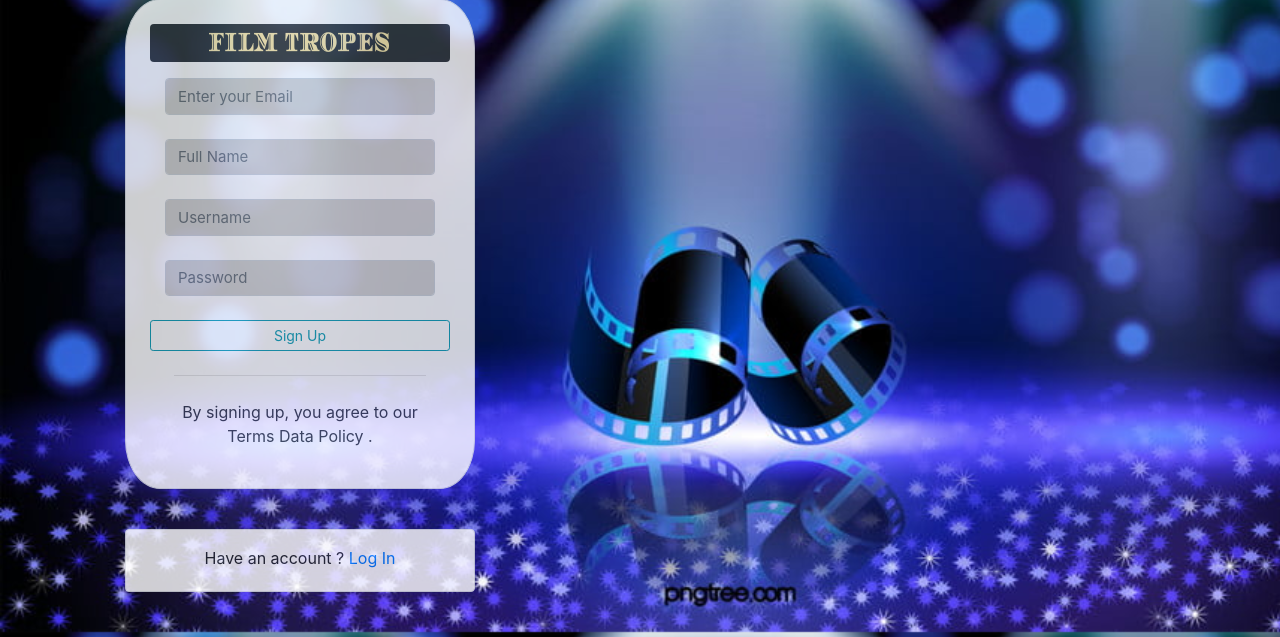
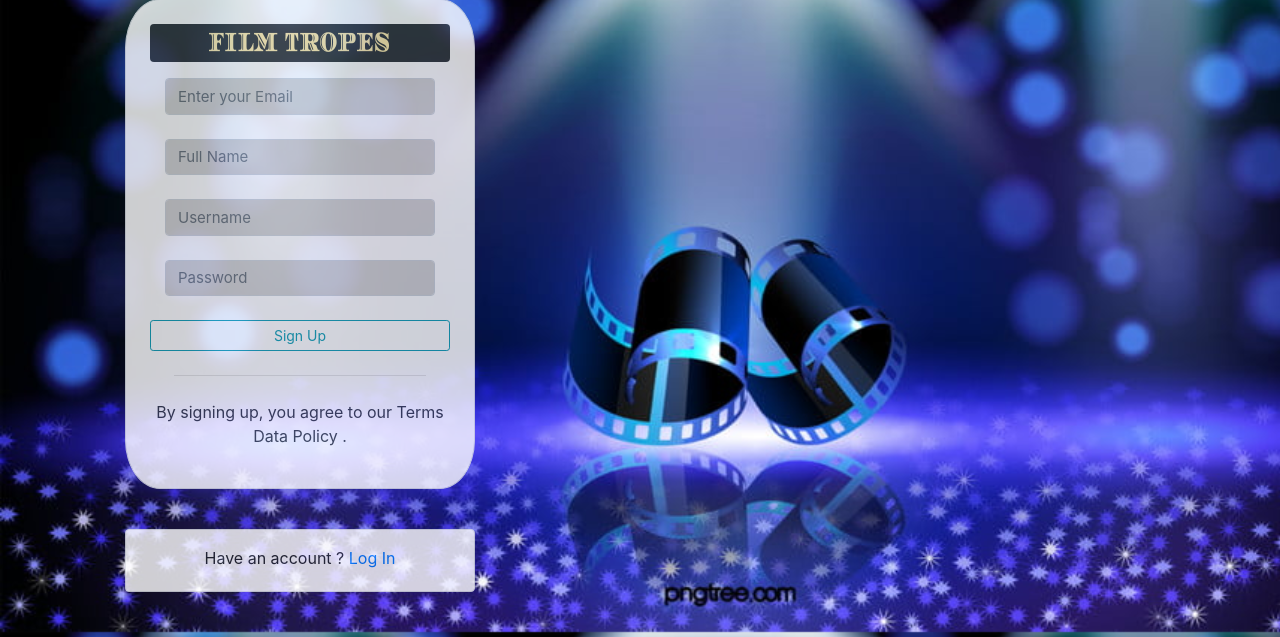
Before and after one commit to Mitesh2001/film_tropes, a PHP site: page /signup.php in a window 1280 px wide. Shown: the part 41-678 px from the top of the page. Run offline with PHP 8.4, Linux system fonts and the light colour scheme; some libraries are stand-ins or nearby versions.

Commit message:
remove col-12 from <p> tag

```diff
--- a/signup.php
+++ b/signup.php
@@ -90,7 +90,7 @@
 
                         <hr class="m-4">
 
-                        <p class="text-dark col-12 text-center">
+                        <p class="text-dark text-center">
                             By signing up, you agree to our Terms Data Policy .
                         </p>
 
```
